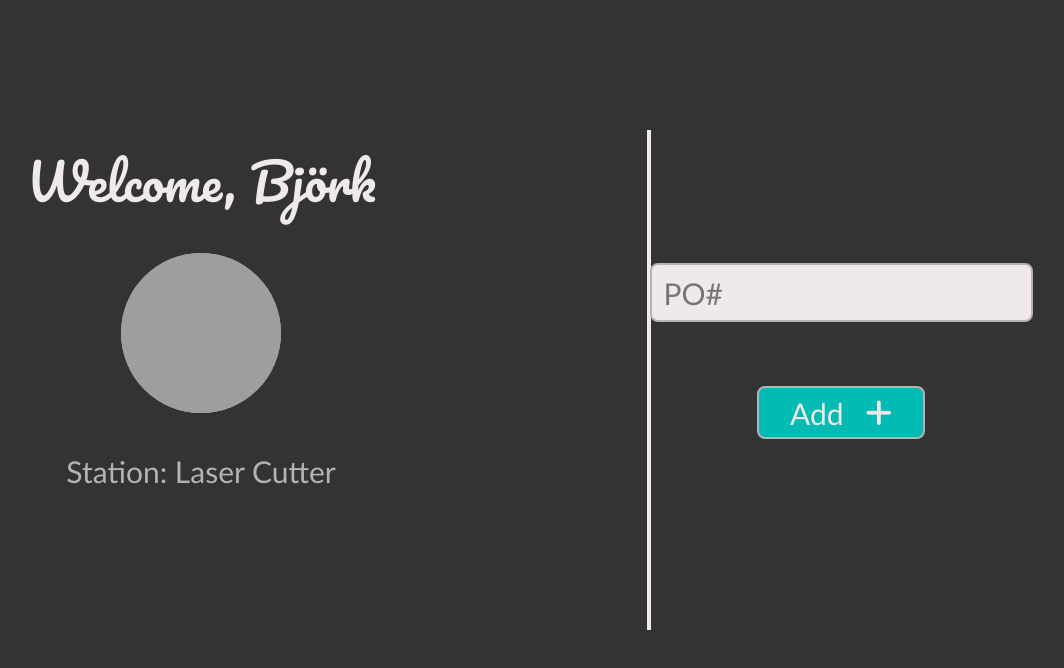
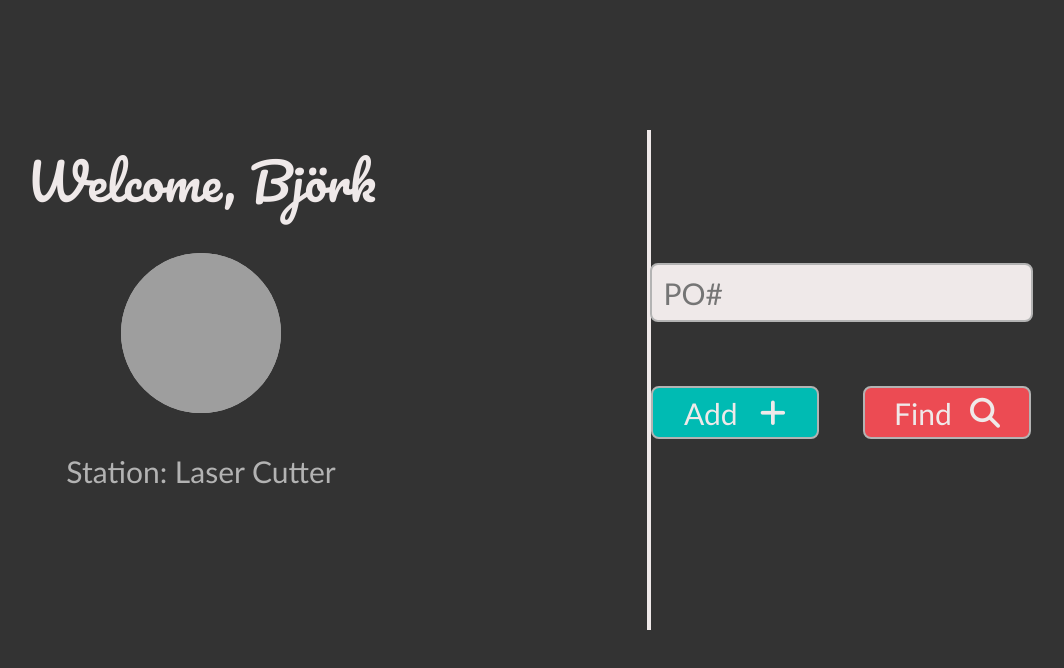
Before and after one commit to howdycrystalm/orderhound, a website: page public/index.html in a window 1280 px wide. Shown: the whole page, without its empty margins (119-1183 px from the left). Drawn offline with nearby package versions, Linux system fonts and the light colour scheme; some packages are replaced by stand-ins of ours; grey boxes are pictures that could not be loaded.

Commit message:
finished home styling

```diff
--- a/public/app/states/home/home.html
+++ b/public/app/states/home/home.html
@@ -7,7 +7,10 @@
   </div>
   <div class="div-home right-half">
     <input type="text"  placeholder="PO#" class="input-field input-po-position"/>
-    <a href="/" type="button" class="add-button a-add">Add <i class="fa fa-plus" aria-hidden="true" fa-lg></i></a>
+    <div class="row-align">
+      <a href="/" type="button" class="add-button a-add row-align">Add <i class="fa fa-plus" aria-hidden="true" fa-lg></i></a>
+      <a href="/" type="button" class="find-button a-find row-align">Find <i class="fa fa-search" aria-hidden="true" fa-lg></i></a>
+    </div>
   </div>
 </section>
 
--- a/public/app/states/home/home.scss
+++ b/public/app/states/home/home.scss
@@ -72,6 +72,16 @@
     top: 263px;
 }
 
+.row-align{
+  display: -webkit-flex;
+  display:         flex;
+  -webkit-align-items: center;
+          align-items: center;
+  -webkit-justify-content: space-between;
+          justify-content: space-between;
+  flex-direction: row;
+}
+
 .add-button {
   width: $button-width;
   height: $button-height;
@@ -90,9 +100,28 @@
   align-items: center;
   justify-content: space-around;
   padding: 20px;
+  position: relative;
+  right: 22px;
 }
 
-.remove-button {
-  @extend .add-button;
-  color: $soft-red;
+.a-find {
+  display: flex;
+  align-items: center;
+  justify-content: space-around;
+  padding: 20px;
+  position: relative;
+  left: 22px;
 }
+
+.find-button {
+  width: $button-width;
+  height: $button-height;
+  border-radius: $border-radius;
+  border: 2px solid $border-color;
+  background: $soft-red;
+  font-family: $font;
+  font-size: $font-size;
+  color: $off-white;
+  position: relative;
+  top: 370px;
+}
--- a/public/app/styles/css/style.css
+++ b/public/app/styles/css/style.css
@@ -61,7 +61,16 @@
 .input-po-position {
   top: 263px; }
 
-.add-button, .remove-button {
+.row-align {
+  display: -webkit-flex;
+  display: flex;
+  -webkit-align-items: center;
+  align-items: center;
+  -webkit-justify-content: space-between;
+  justify-content: space-between;
+  flex-direction: row; }
+
+.add-button {
   width: 168px;
   height: 53px;
   border-radius: 8px;
@@ -77,10 +86,29 @@
   display: flex;
   align-items: center;
   justify-content: space-around;
-  padding: 20px; }
+  padding: 20px;
+  position: relative;
+  right: 22px; }
 
-.remove-button {
-  color: #EC4B53; }
+.a-find {
+  display: flex;
+  align-items: center;
+  justify-content: space-around;
+  padding: 20px;
+  position: relative;
+  left: 22px; }
+
+.find-button {
+  width: 168px;
+  height: 53px;
+  border-radius: 8px;
+  border: 2px solid #B3B3B3;
+  background: #EC4B53;
+  font-family: "Gill Sans", "Gill Sans MT", "Calibri", sans-serif;
+  font-size: 30px;
+  color: #EFE9E9;
+  position: relative;
+  top: 370px; }
 
 @import url("https://fonts.googleapis.com/css?family=Pacifico");
 .overlay {
```
